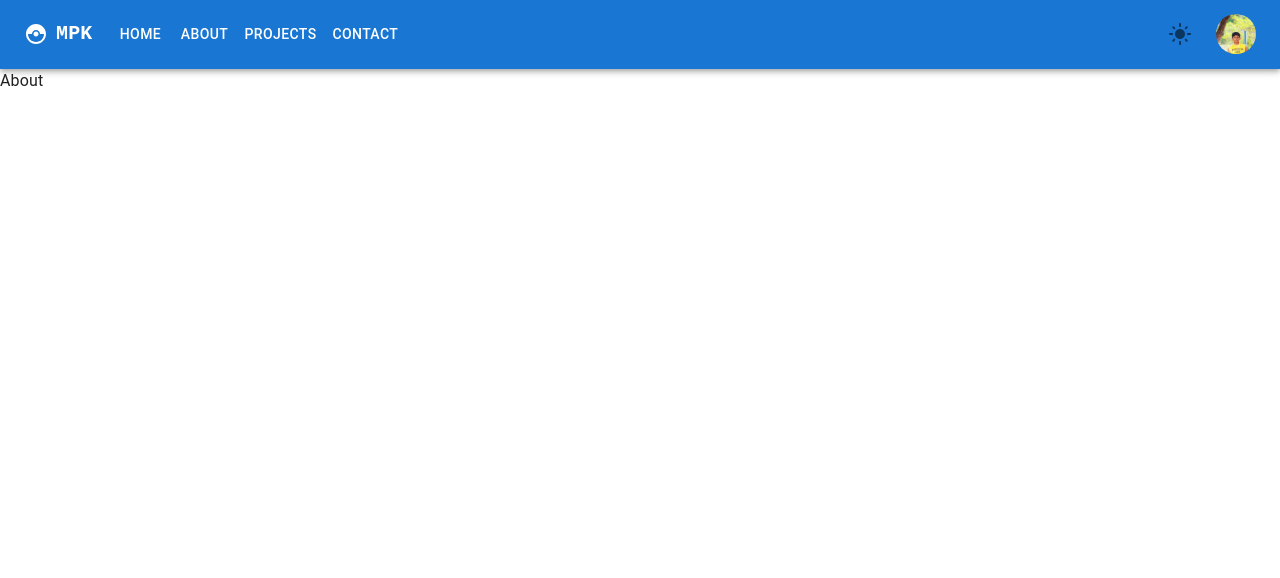
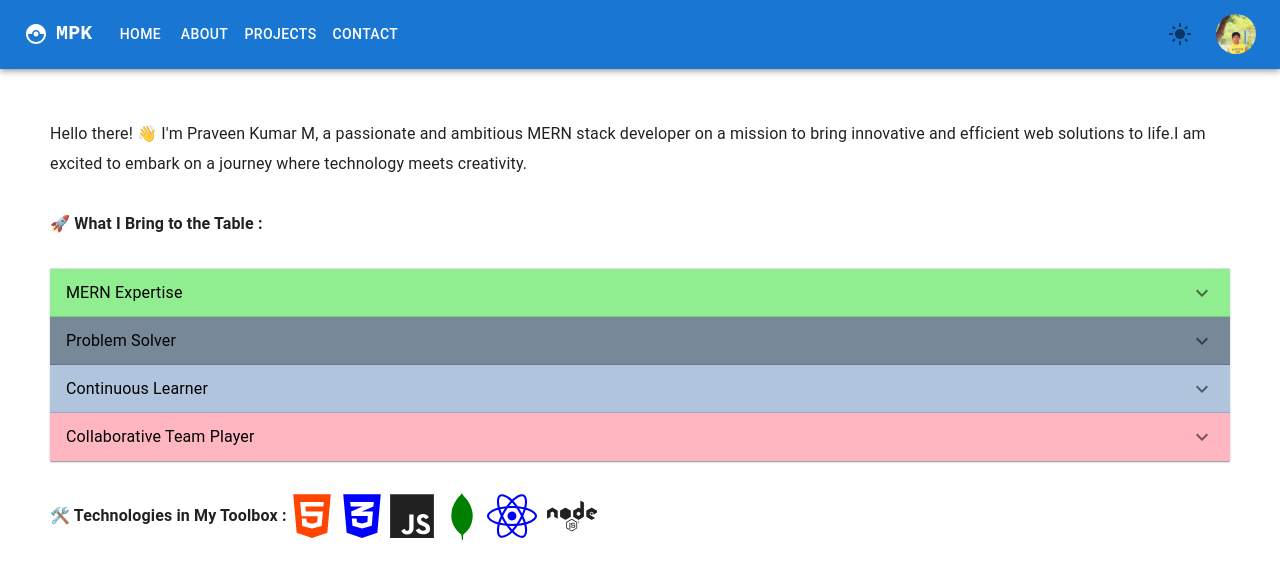
Before and after one commit to pkm0707/mpk-portfolio, a React (Create React App) app: page /about in a window 1280 px wide. Shown: the top 578 px of the page. Built offline with nearby package versions, Linux system fonts and the light colour scheme.

Commit message:
initial commit

```diff
--- a/package.json
+++ b/package.json
@@ -6,6 +6,9 @@
     "@emotion/react": "^11.11.1",
     "@emotion/styled": "^11.11.0",
     "@fontsource/roboto": "^5.0.8",
+    "@fortawesome/fontawesome-svg-core": "^6.5.1",
+    "@fortawesome/free-solid-svg-icons": "^6.5.1",
+    "@fortawesome/react-fontawesome": "^0.2.0",
     "@mui/icons-material": "^5.15.1",
     "@mui/lab": "^5.0.0-alpha.157",
     "@mui/material": "^5.15.1",
@@ -18,6 +21,7 @@
     "react": "^18.2.0",
     "react-confetti": "^6.1.0",
     "react-dom": "^18.2.0",
+    "react-icons": "^4.12.0",
     "react-router-dom": "^6.21.1",
     "react-scripts": "5.0.1",
     "react-use": "^17.4.2",
--- a/public/index.html
+++ b/public/index.html
@@ -24,7 +24,8 @@
       work correctly both with client-side routing and a non-root public URL.
       Learn how to configure a non-root public URL by running `npm run build`.
     -->
-    <title>React App</title>
+    <script src="https://kit.fontawesome.com/0e62b25663.js" crossorigin="anonymous"></script>
+    <title>Praveen's Portfolio</title>
   </head>
   <body>
     <noscript>You need to enable JavaScript to run this app.</noscript>
--- a/src/App.css
+++ b/src/App.css
@@ -15,3 +15,7 @@ align-content: center;
 column-gap: 10px;
 padding: 10px;
 }
+.about-page{
+  padding: 50px;
+  line-height: 30px;
+}
--- a/src/components/About.js
+++ b/src/components/About.js
@@ -1,5 +1,101 @@
-export function About(){
-    return(
-        <div>About</div>
-    )
+import Accordion from "@mui/material/Accordion";
+import AccordionSummary from "@mui/material/AccordionSummary";
+import AccordionDetails from "@mui/material/AccordionDetails";
+import Typography from "@mui/material/Typography";
+import ExpandMoreIcon from "@mui/icons-material/ExpandMore";
+import { FaHtml5} from "react-icons/fa";
+import { FaCss3Alt } from "react-icons/fa";
+import { DiMongodb } from "react-icons/di";
+import { IoLogoJavascript } from "react-icons/io5";
+import { FaReact } from "react-icons/fa";
+import { FaNode } from "react-icons/fa";
+export function About() {
+  return (
+    <div className="about-page">
+      <div>
+        Hello there! 👋 I'm Praveen Kumar M, a passionate and ambitious MERN
+        stack developer on a mission to bring innovative and efficient web
+        solutions to life.I am excited to embark on a journey where technology
+        meets creativity.
+      </div>
+      <br />
+      <div>
+        <strong>🚀 What I Bring to the Table : </strong>
+      </div>
+      <br />
+      <Accordion sx={{ backgroundColor: "lightgreen", color: "black" }}>
+        <AccordionSummary
+          expandIcon={<ExpandMoreIcon />}
+          aria-controls="panel1a-content"
+          id="panel1a-header"
+        >
+          <Typography>MERN Expertise</Typography>
+        </AccordionSummary>
+        <AccordionDetails>
+          <Typography>
+            Proficient in MongoDB, Express.js, React.js, and Node.js, I
+            specialize in building robust and scalable web applications that
+            deliver seamless user experiences.
+          </Typography>
+        </AccordionDetails>
+      </Accordion>
+      <Accordion sx={{ backgroundColor: "lightslategray", color: "black" }}>
+        <AccordionSummary
+          expandIcon={<ExpandMoreIcon />}
+          aria-controls="panel2a-content"
+          id="panel2a-header"
+        >
+          <Typography>Problem Solver</Typography>
+        </AccordionSummary>
+        <AccordionDetails>
+          <Typography>
+            I thrive on tackling challenges and finding elegant solutions. My
+            analytical mindset and attention to detail ensure that I can
+            navigate complex coding scenarios with ease.
+          </Typography>
+        </AccordionDetails>
+      </Accordion>
+      <Accordion sx={{ backgroundColor: "lightsteelblue", color: "black" }}>
+        <AccordionSummary
+          expandIcon={<ExpandMoreIcon />}
+          aria-controls="panel3a-content"
+          id="panel3a-header"
+        >
+          <Typography>Continuous Learner</Typography>
+        </AccordionSummary>
+        <AccordionDetails>
+          <Typography>
+            In the dynamic world of web development, I believe in the importance
+            of staying updated with the latest technologies. I am committed to
+            lifelong learning and adapting to emerging trends.
+          </Typography>
+        </AccordionDetails>
+      </Accordion>
+      <Accordion sx={{ backgroundColor: "lightpink", color: "black" }}>
+        <AccordionSummary
+          expandIcon={<ExpandMoreIcon />}
+          aria-controls="panel3a-content"
+          id="panel3a-header"
+        >
+          <Typography>Collaborative Team Player</Typography>
+        </AccordionSummary>
+        <AccordionDetails>
+          <Typography>
+            I understand the significance of teamwork in achieving success. My
+            effective communication skills and collaborative spirit make me a
+            valuable asset in any development team.
+          </Typography>
+        </AccordionDetails>
+      </Accordion><br/>
+      <div style={{display:"flex",flexWrap:"wrap",justifyContent:"flex-start",alignItems:"center"}}>
+        <strong>🛠️ Technologies in My Toolbox : </strong>
+        <FaHtml5 size={50} color="orangered"/>
+        <FaCss3Alt size={50} color="blue"/>
+        <IoLogoJavascript size={50} color="paleyellow"/>
+        <DiMongodb size={50} color="green"/>
+        <FaReact size={50} color="blue"/>
+        <FaNode size={50} style={{marginLeft:10}}/>
+      </div>
+    </div>
+  );
 }
```
Also changed, not shown: 1 other file (tests, documents, lock files or other folders).
